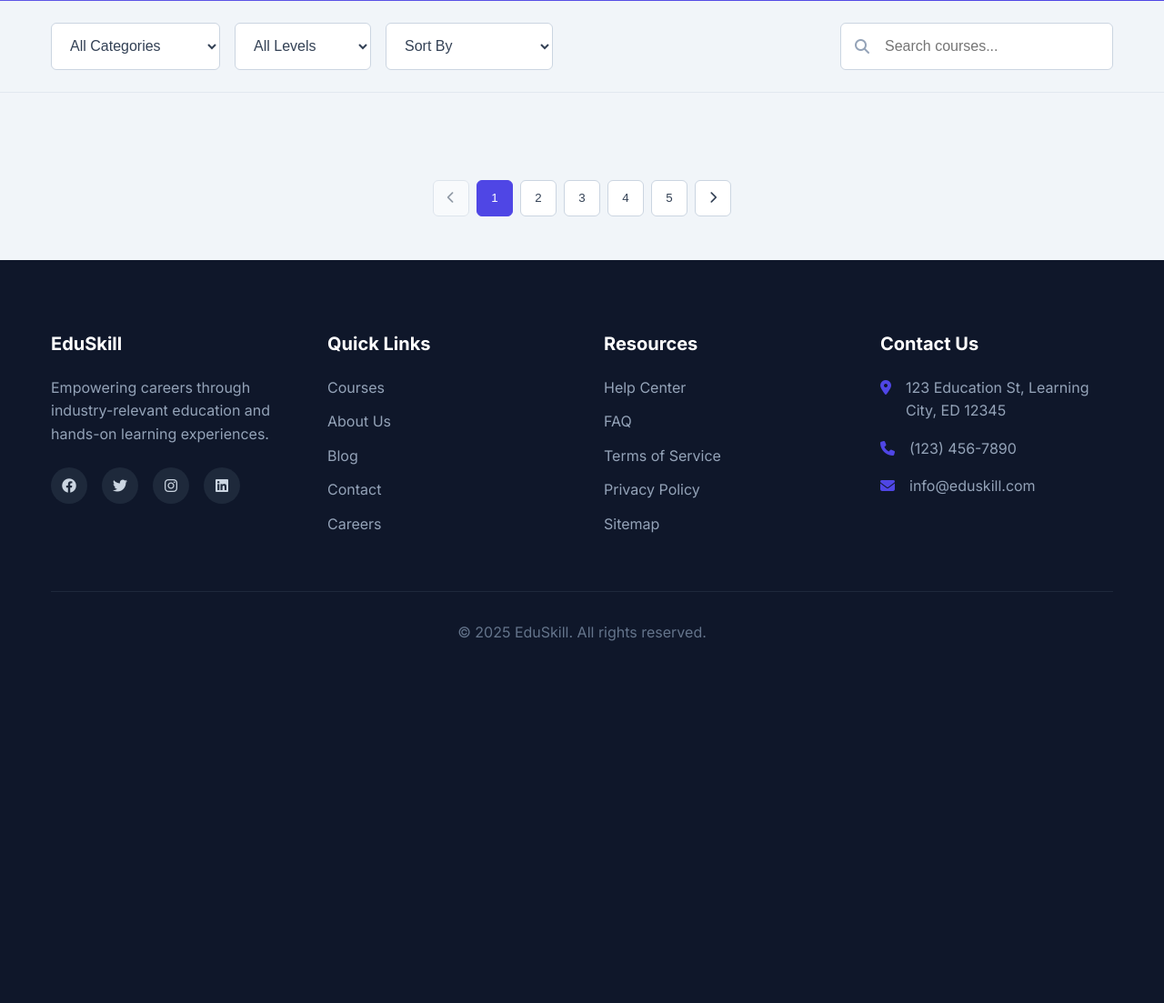
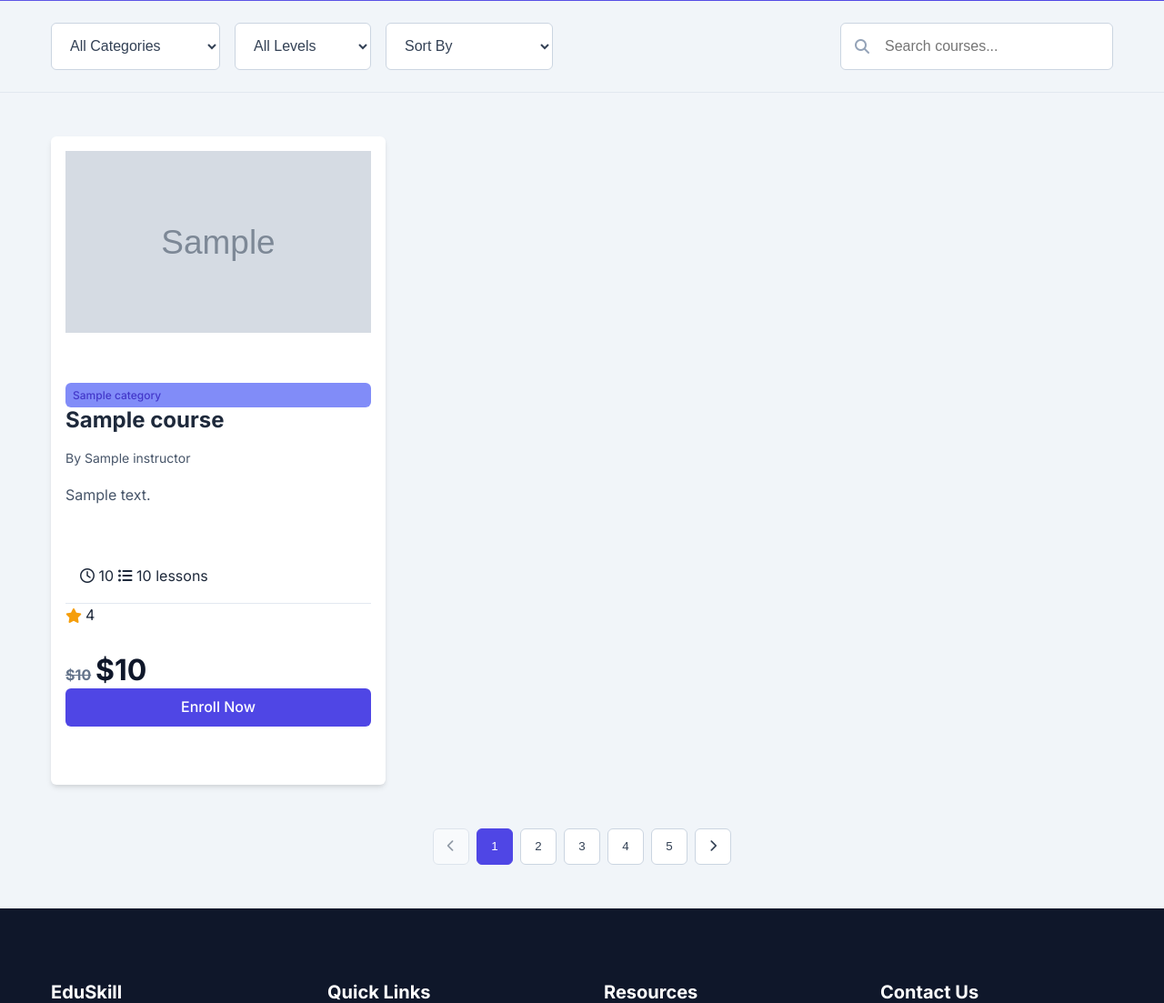
Before and after one commit to Aryan-Ark-02/Ak_s, a Flask app: template templates/courses.html in a window 1280 px wide. Shown: the part 282-1385 px from the top of the page at 91% size. Before the commit the page ends 987 px from the top, so only its background shows below. Run offline with Flask 3, Linux system fonts and the light colour scheme; the template is opened without the code that fills it: most values are stand-ins (such as "Sample title", 1, 10 or a date in 2020); grey boxes marked "Sample" are stand-in pictures; parts of the project's set-up code (start-up, migrations or seed data) failed here and were passed over.

Commit message:
feat: update course model and seed db

```diff
--- a/app.py
+++ b/app.py
@@ -1,7 +1,7 @@
 from flask import Flask, render_template, request, redirect, url_for, flash
-from flask_sqlalchemy import SQLAlchemy
+from flask_sqlalchemy import SQLAlchemy, inspect
 from werkzeug.security import generate_password_hash, check_password_hash
-from db import User
+from db import User, Course
 from forms import SignupForm, LoginForm
 
 app = Flask(__name__)
@@ -13,13 +13,14 @@ db = SQLAlchemy(app)
 def index():
     return render_template('index.html')
 
-@app.route('/courses')
-def courses():
-    return render_template('courses.html')
 
 @app.route('/course-detail')
 def course_detail():
     return render_template('course-detail.html')
+@app.route('/courses')
+def courses():
+    courses = Course.query.all()  # Retrieve all courses
+    return render_template('courses.html', courses=courses)
 
 @app.route('/enrolled-course')
 def enrolled_course():
@@ -56,8 +57,47 @@ def signup():
         return redirect(url_for('login'))
     return render_template('signup.html', form=form)
 
+def seed_database():
+    courses = [
+        Course(
+            title="Web Development Fundamentals",
+            category="Web Development",
+            instructor="John Smith",
+            description="Learn the core concepts of HTML, CSS, and JavaScript to build modern websites.",
+            duration="8 weeks",
+            lessons=24,
+            rating=4.8,
+            price=49.99,
+            original_price=99.99,
+            image_url="placeholder_url",
+            featured=True,
+        ),
+        Course(
+            title="Data Science Essentials",
+            category="Data Science",
+            instructor="Emily Chen",
+            description="Master the fundamentals of data analysis, visualization, and machine learning.",
+            duration="10 weeks",
+            lessons=32,
+            rating=4.7,
+            price=59.99,
+            original_price=129.99,
+            image_url="placeholder_url",
+            featured=False,
+        ),
+        # Add other courses similarly...
+    ]
+
+    with app.app_context():
+        if not inspect(db.engine).has_table(Course.__tablename__):
+            db.create_all()
+        else:
+            if Course.query.count() == 0:  # Check if the table is empty
+                db.session.add_all(courses)
+                db.session.commit()
+
 with app.app_context():
-    db.create_all()
+    seed_database()
 
 if __name__ == '__main__':
     app.run(debug=True)
--- a/forms.py
+++ b/forms.py
@@ -1,7 +1,7 @@
 from flask_wtf import FlaskForm
 from wtforms import StringField, PasswordField, IntegerField, SubmitField
 from wtforms.validators import DataRequired, Length, Email, EqualTo, NumberRange, ValidationError
-from app import User  # Assuming your Flask app and User model are in app.py
+from db import User  # Assuming your Flask app and User model are in app.py
 
 
 class LoginForm(FlaskForm):
--- a/templates/courses.html
+++ b/templates/courses.html
@@ -112,7 +112,38 @@
         <section class="courses">
             <div class="container">
                 <div class="courses-grid" id="courses-container">
-                    <!-- Course cards will be dynamically inserted here -->
+                    {% for course in courses %}
+                        <div class="course-card">
+                            {% if course.featured %}
+                                <span class="featured-label">Featured</span>
+                            {% endif %}
+                            <div class="course-image">
+                                <img src="{{ course.image_url }}" alt="{{ course.title }}">
+                            </div>
+                            <div class="course-content">
+                                <span class="course-category">{{ course.category }}</span>
+                                <h3>{{ course.title }}</h3>
+                                <p class="course-instructor">By {{ course.instructor }}</p>
+                                <p class="course-description">{{ course.description }}</p>
+                                <div class="course-info">
+                                    <span><i class="far fa-clock"></i> {{ course.duration }}</span>
+                                    <span><i class="fas fa-list-ul"></i> {{ course.lessons }} lessons</span>
+                                </div>
+                                <div class="course-meta">
+                                    <div class="rating">
+                                        <i class="fas fa-star"></i> {{ course.rating }}
+                                    </div>
+                                </div>
+                                <div class="course-price">
+                                    {% if course.original_price %}
+                                        <span class="original-price">${{ course.original_price }}</span>
+                                    {% endif %}
+                                    <span class="current-price">${{ course.price }}</span>
+                                </div>
+                                <a href="#" class="btn btn-primary">Enroll Now</a>
+                            </div>
+                        </div>
+                    {% endfor %}
                 </div>
 
                 <!-- Pagination -->
```
Also changed, not shown: db.py (+17 -0 lines).
